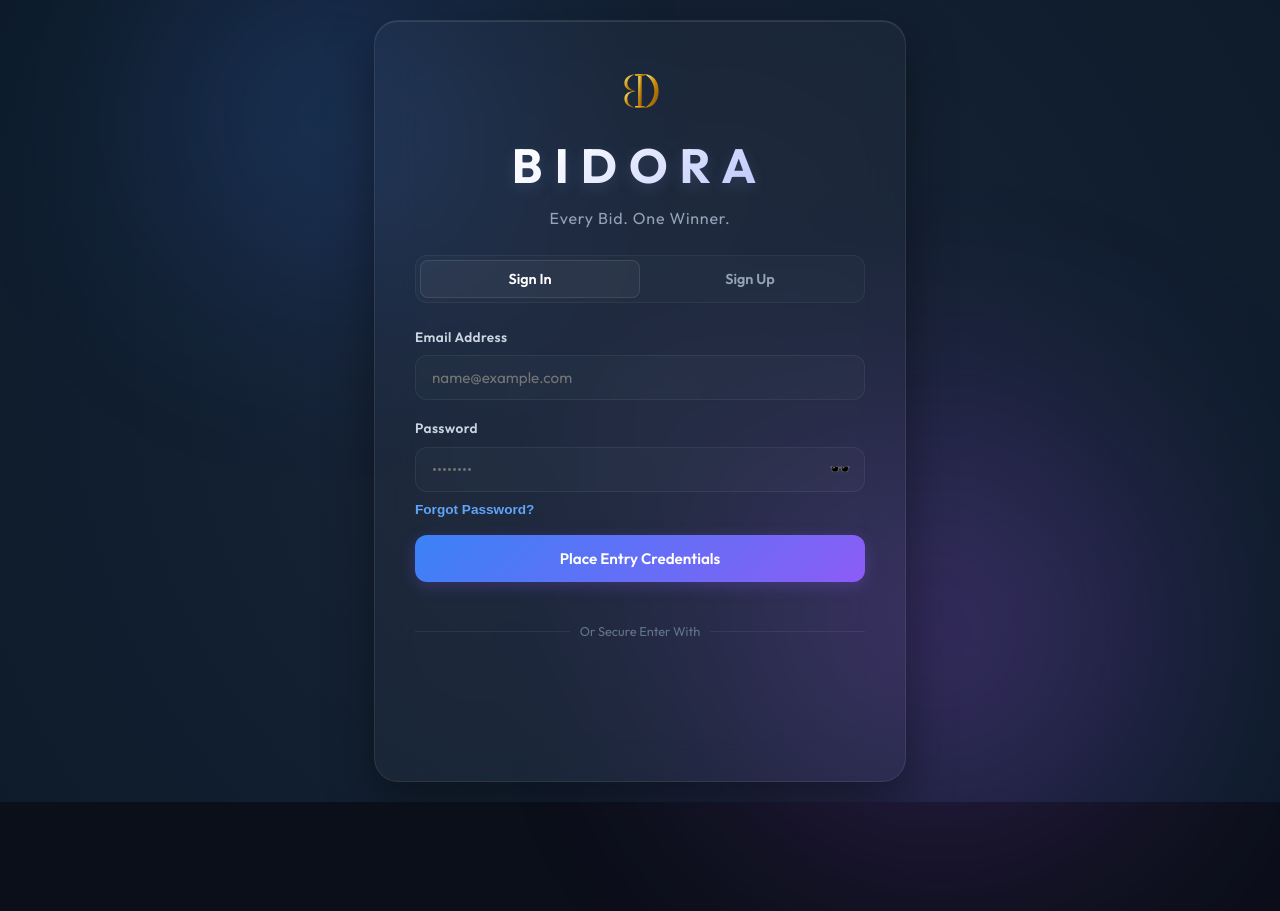
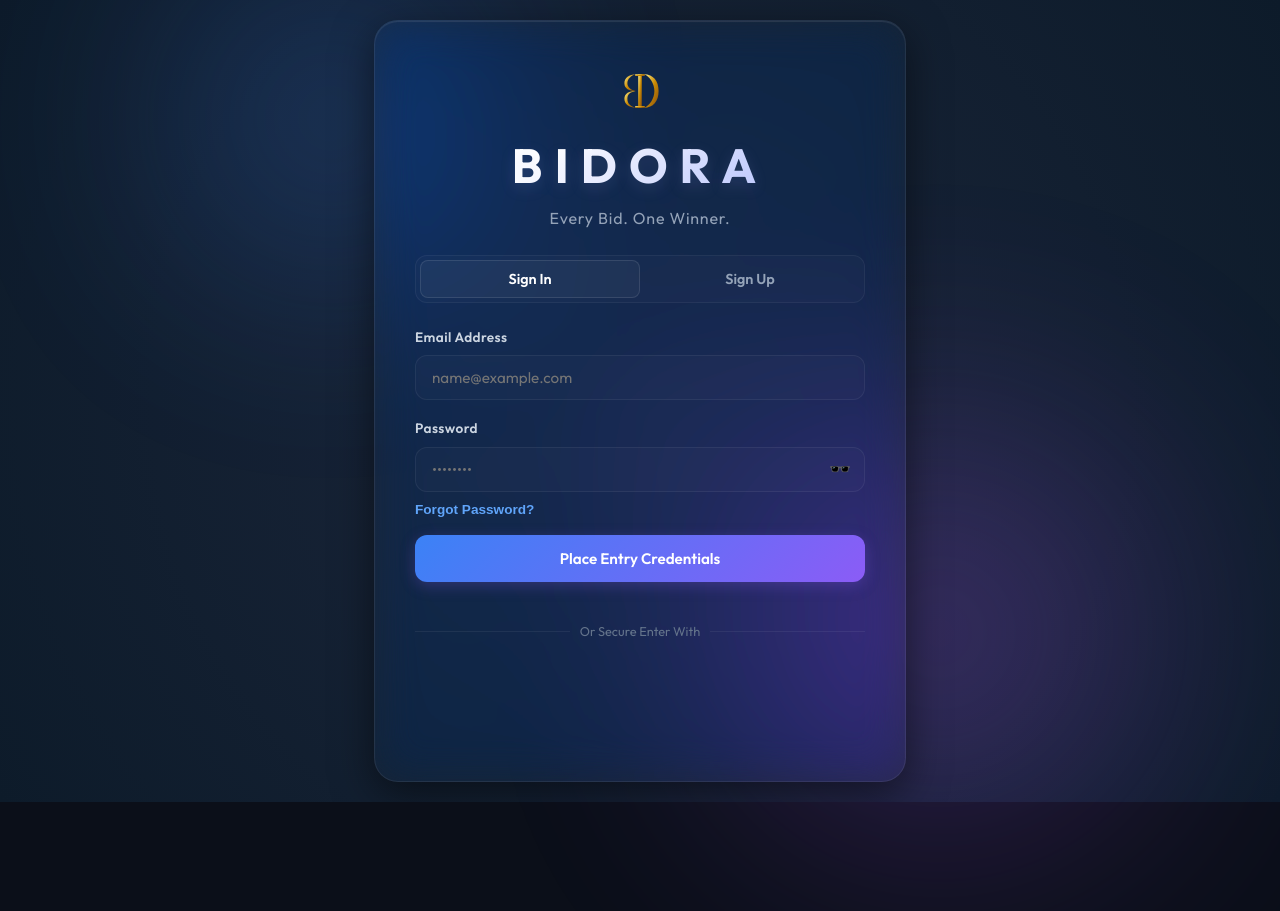
Before and after one commit to Sagarspoojary/Bidora, a React (Vite) app in the folder client/: page /#/login in a window 1280 px wide. Built offline with nearby package versions, Linux system fonts and the light colour scheme; no server answers.

Commit message:
style: elevate premium aesthetics with custom scrollbars, card glows, dropdown fade-ins, and hover lifts

```diff
--- a/client/src/App.css
+++ b/client/src/App.css
@@ -2349,3 +2349,147 @@
     font-size: 1.35rem;
   }
 }
+
+/* ==========================================================================
+   PREMIUM AESTHETICS & MICRO-ANIMATION OVERRIDES (DO NOT ALTER FUNCTIONALITY)
+   ========================================================================== */
+
+/* 1. Global Custom Premium Scrollbar */
+::-webkit-scrollbar {
+  width: 6px;
+  height: 6px;
+}
+::-webkit-scrollbar-track {
+  background: rgba(0, 0, 0, 0.15);
+}
+::-webkit-scrollbar-thumb {
+  background: rgba(255, 255, 255, 0.08);
+  border-radius: 9999px;
+  transition: background 0.3s ease;
+}
+::-webkit-scrollbar-thumb:hover {
+  background: rgba(255, 255, 255, 0.15);
+}
+
+/* 2. Glassmorphism Elevation & Borders */
+.glass-card,
+.workspace-item-card,
+.auction-catalog-card,
+.service-card,
+.dropdown-menu,
+.navbar-header,
+.empty-centerpiece-state {
+  background: rgba(255, 255, 255, 0.02) !important;
+  backdrop-filter: blur(22px) saturate(180%) !important;
+  -webkit-backdrop-filter: blur(22px) saturate(180%) !important;
+  border: 1px solid rgba(255, 255, 255, 0.07) !important;
+  box-shadow: 0 12px 40px 0 rgba(0, 0, 0, 0.5),
+              inset 0 1px 1px 0 rgba(255, 255, 255, 0.1) !important;
+}
+
+/* 3. Card Hover & Lift Micro-animations */
+.workspace-item-card,
+.auction-catalog-card,
+.service-card,
+.stat-card-widget {
+  transition: transform 0.4s cubic-bezier(0.16, 1, 0.3, 1),
+              box-shadow 0.4s cubic-bezier(0.16, 1, 0.3, 1),
+              border-color 0.4s cubic-bezier(0.16, 1, 0.3, 1) !important;
+}
+
+.workspace-item-card:hover,
+.auction-catalog-card:hover {
+  transform: translateY(-8px) scale(1.008) !important;
+  border-color: rgba(99, 102, 241, 0.28) !important;
+  box-shadow: 0 20px 40px rgba(0, 0, 0, 0.65),
+              0 0 25px rgba(99, 102, 241, 0.12),
+              inset 0 1px 1px 0 rgba(255, 255, 255, 0.15) !important;
+}
+
+.service-card:hover {
+  transform: translateY(-4px) !important;
+  border-color: rgba(52, 211, 153, 0.25) !important;
+  box-shadow: 0 12px 24px rgba(0,0,0,0.5),
+              0 0 15px rgba(52, 211, 153, 0.08) !important;
+}
+
+/* 4. Form inputs focus glows */
+.form-input, .search-form-wrap, .bid-input, .form-textarea {
+  transition: border-color 0.3s ease, box-shadow 0.3s ease, background-color 0.3s ease !important;
+}
+
+.form-input:focus, .bid-input:focus, .form-textarea:focus {
+  border-color: rgba(99, 102, 241, 0.6) !important;
+  box-shadow: 0 0 18px rgba(99, 102, 241, 0.25) !important;
+  background: rgba(255, 255, 255, 0.04) !important;
+}
+
+/* 5. Button Hover Scale & Pulse */
+.btn-primary, .btn-submit-bid, .btn-refresh, .search-submit-btn, .btn-workspace-action {
+  transition: transform 0.2s cubic-bezier(0.175, 0.885, 0.32, 1.275),
+              box-shadow 0.2s ease,
+              background-color 0.2s ease,
+              opacity 0.2s ease !important;
+}
+
+.btn-primary:hover, .search-submit-btn:hover {
+  transform: translateY(-2px) scale(1.02) !important;
+  box-shadow: 0 8px 24px rgba(139, 92, 246, 0.45) !important;
+}
+
+.btn-primary:active, .search-submit-btn:active {
+  transform: translateY(1px) scale(0.98) !important;
+}
+
+.btn-delete-action:hover {
+  background: rgba(239, 68, 68, 0.25) !important;
+  box-shadow: 0 0 15px rgba(239, 68, 68, 0.15) !important;
+}
+
+/* 6. Glowing Badges & Indicators */
+.catalog-status-badge {
+  text-shadow: 0 0 8px currentColor;
+  box-shadow: 0 0 10px rgba(16, 185, 129, 0.15);
+}
+
+.price-glow-gold {
+  text-shadow: 0 0 12px rgba(245, 158, 11, 0.4);
+}
+
+.price-glow {
+  text-shadow: 0 0 15px rgba(96, 165, 250, 0.5);
+}
+
+.status-winning {
+  box-shadow: 0 0 8px rgba(52, 211, 153, 0.1);
+}
+
+/* 7. Glassmorphic Dropdowns slide in */
+.dropdown-menu {
+  transform-origin: top right;
+  animation: dropdownFadeIn 0.22s cubic-bezier(0.16, 1, 0.3, 1) forwards;
+}
+
+@keyframes dropdownFadeIn {
+  from {
+    opacity: 0;
+    transform: translateY(10px) scale(0.95);
+  }
+  to {
+    opacity: 1;
+    transform: translateY(0) scale(1);
+  }
+}
+
+/* 8. Glowing active link indicators */
+.sidebar-nav-item.active {
+  background: rgba(99, 102, 241, 0.08) !important;
+  border-left: 3px solid #6366f1 !important;
+  color: #fff !important;
+  box-shadow: inset 5px 0 10px -5px rgba(99, 102, 241, 0.3) !important;
+}
+
+.sidebar-nav-item:hover:not(.active) {
+  background: rgba(255, 255, 255, 0.02) !important;
+  color: #f1f5f9 !important;
+}
```
